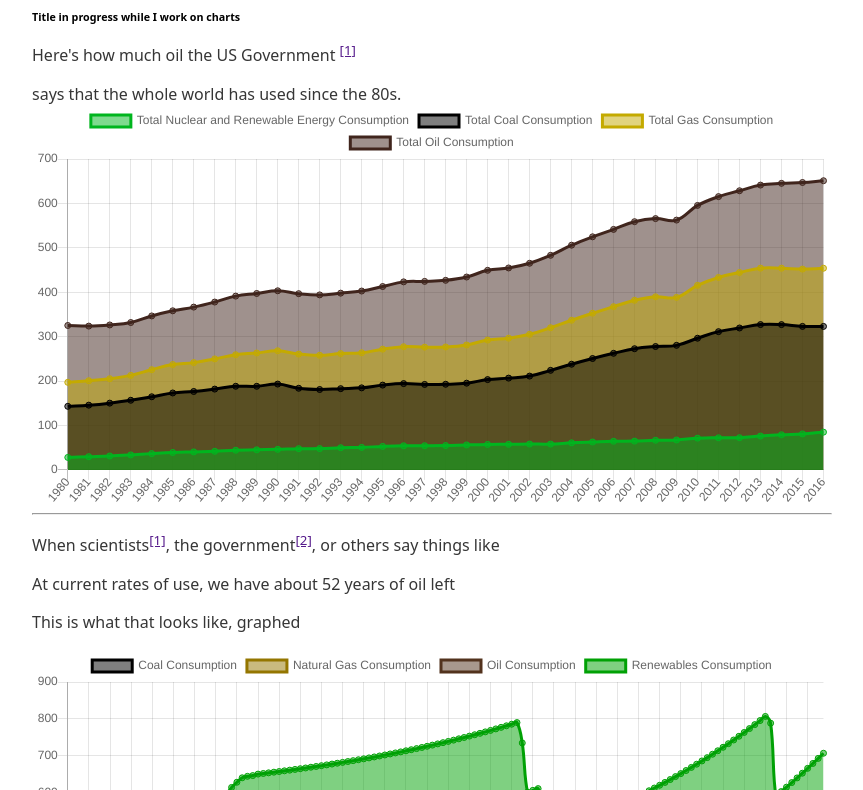
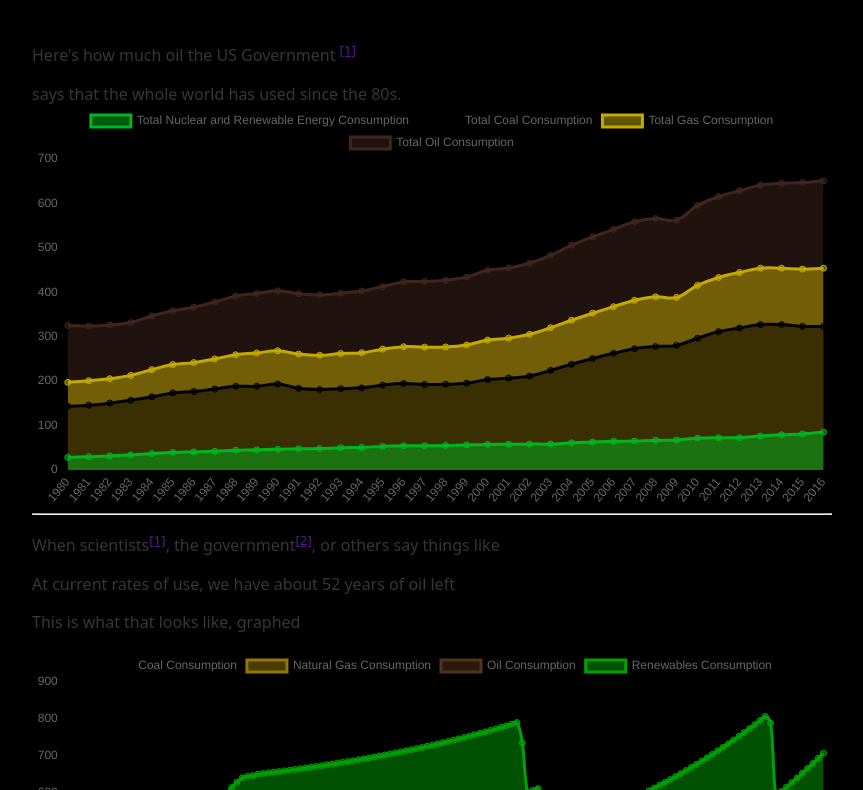
Before and after one commit to asoback/Limits-To-Energy-Growth, a website with bundled scripts: page index.html in a window 1280 px wide. Shown: the part 84-874 px from the top of the page, without its empty margins (208-1071 px from the left). Built offline with nearby package versions, Linux system fonts and the light colour scheme.

Commit message:
testing css

```diff
--- a/_core.css
+++ b/_core.css
@@ -18,7 +18,7 @@ body {
   word-wrap: break-word;
 
   color: var(--text-main);
-  background: var(--background-body);
+  background: black;
 
   text-rendering: optimizeLegibility;
   display: block;
```
